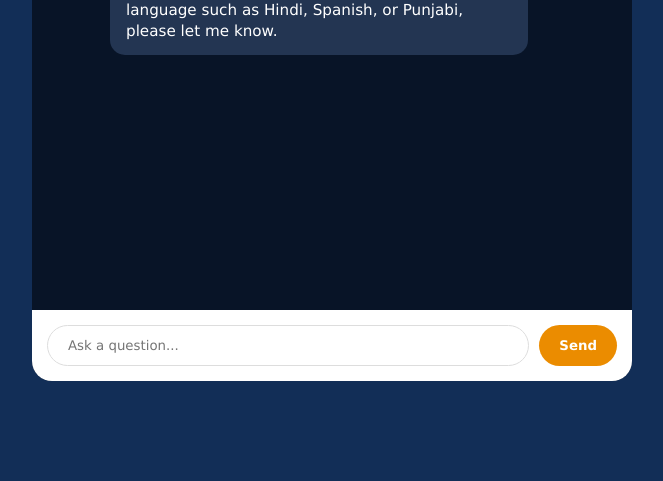
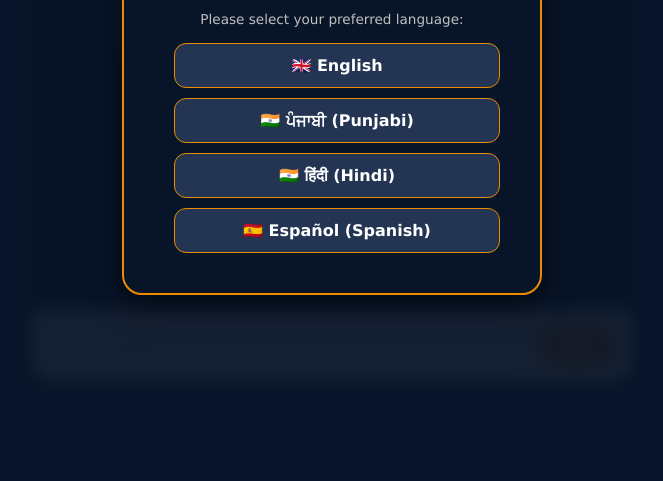
Before and after one commit to tavleenkaur1/Gurdwara-Assistant, a plain HTML site: page index.html in a window 1280 px wide. Shown: the part 319-800 px from the top of the page, without its empty margins (308-971 px from the left). Drawn offline with nearby package versions, Linux system fonts and the light colour scheme.

Commit message:
Implement welcome overlay and language selection

```diff
--- a/index.html
+++ b/index.html
@@ -9,6 +9,63 @@
         /* rest and layout body*/
         * { box-sizing: border-box; font-family: Verdana; margin: 0; padding: 0; }
         body { background-color: #122e57; display: flex; justify-content: center; align-items: center; height: 100vh; }
+
+        /* Welcome */
+        #welcome-overlay {
+            position: fixed;
+            top: 0;
+            left: 0;
+            width: 100vw;
+            height: 100vh;
+            background-color: rgba(8, 20, 39, 0.95);
+            backdrop-filter: blur(8px);
+            z-index: 9999;
+            display: flex;
+            justify-content: center;
+            align-items: center;
+            transition: opacity 0.6s ease, visibility 0.6s ease;
+        }
+
+        .welcome-card {
+            background: #081427;
+            border: 2px solid #eb8c00;
+            padding: 2.5rem;
+            border-radius: 20px;
+            text-align: center;
+            max-width: 420px;
+            width: 90%;
+            box-shadow: 0 10px 30px rgba(0,0,0,0.5);
+            animation: popupScale 0.4s ease-out;
+        }
+
+        .welcome-title { color: #eb8c00; margin-bottom: 0.5rem; font-size: 1.8rem; }
+        .welcome-subtitle { color: #ffffff; font-size: 0.95rem; margin-bottom: 1.5rem; }
+        .language-select-text { color: #c0c0c0; font-size: 0.85rem; margin-bottom: 1rem; }
+
+        .language-buttons { display: flex; flex-direction: column; gap: 10px; }
+        .lang-btn {
+            background: #233552;
+            color: #ffffff;
+            border: 1px solid #eb8c00;
+            padding: 12px 20px;
+            border-radius: 12px;
+            font-size: 1rem;
+            cursor: pointer;
+            transition: all 0.2s ease;
+        }
+        .lang-btn:hover {
+            background: #eb8c00;
+            color: #081427;
+            transform: translateY(-2px);
+            box-shadow: 0 4px 12px rgba(235, 140, 0, 0.4);
+        }
+
+        .fade-out { opacity: 0; visibility: hidden; }
+
+        @keyframes popupScale {
+            from { transform: scale(0.8); opacity: 0; }
+            to { transform: scale(1); opacity: 1; }
+        }
 
         /* chat window */
         .chat-container { width: 100%; max-width: 600px; height:90vh; max-height: 600px; background: #081427; border-radius: 20px; display: flex; flex-direction: column; overflow: hidden; border-top: 8px solid #eb8c00; }
@@ -35,6 +92,21 @@
 </head>
 <body>
 
+<div id="welcome-overlay">
+    <div class="welcome-card">
+        <h1 class="welcome-title">Sat Sri Akal! 🙏</h1>
+        <p class="welcome-subtitle">Welcome to the Fremont Gurdwara Assistant</p>
+        <p class="language-select-text">Please select your preferred language:</p>
+
+        <div class="language-buttons">
+            <button class="lang-btn" onclick="selectLanguage('English')">🇬🇧 English</button>
+            <button class="lang-btn" onclick="selectLanguage('Punjabi')">🇮🇳 ਪੰਜਾਬੀ (Punjabi)</button>
+            <button class="lang-btn" onclick="selectLanguage('Hindi')">🇮🇳 हिंदी (Hindi)</button>
+            <button class="lang-btn" onclick="selectLanguage('Spanish')">🇪🇸 Español (Spanish)</button>
+        </div>
+    </div>
+</div>
+
 <div class="chat-container">
     <div class="chat-header">
         <h1>Gurdwara Assistant</h1>
@@ -55,6 +127,24 @@
 </div>
 
 <script>
+    async function selectLanguage(lang) {
+        // 1. Trigger the fade-out CSS transition on the welcome overlay
+        const overlay = document.getElementById('welcome-overlay');
+        overlay.classList.add('fade-out');
+
+        // 2. Hide the overlay completely after the 0.6s fade animation finishes
+        setTimeout(() => {
+            overlay.style.display = 'none';
+        }, 600);
+
+        // 3. If a language other than English is picked, automatically send a hidden instruction message
+        if (lang !== 'English') {
+            const input = document.getElementById('userInput');
+            input.value = `I will communicate in ${lang}.`;
+            await sendMessage();
+        }
+    }
+
     async function sendMessage() {
         const input = document.getElementById('userInput');
         const chatBox = document.getElementById('chatBox');
```
